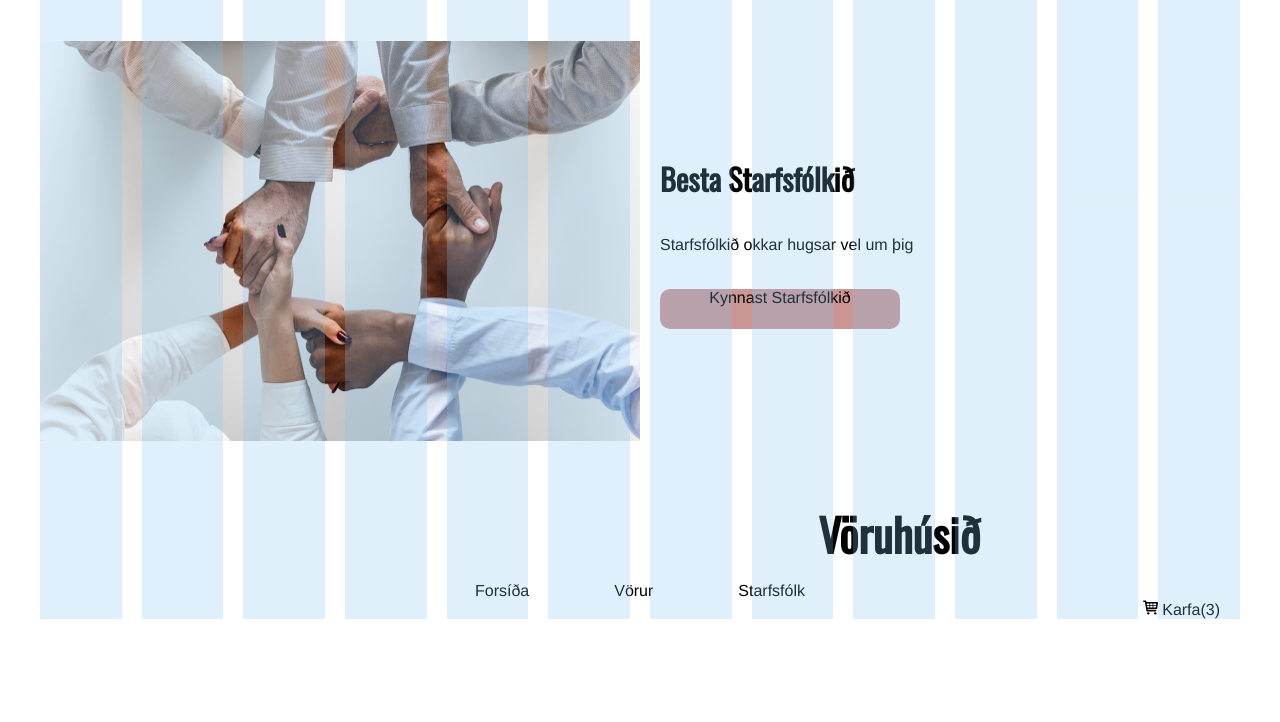
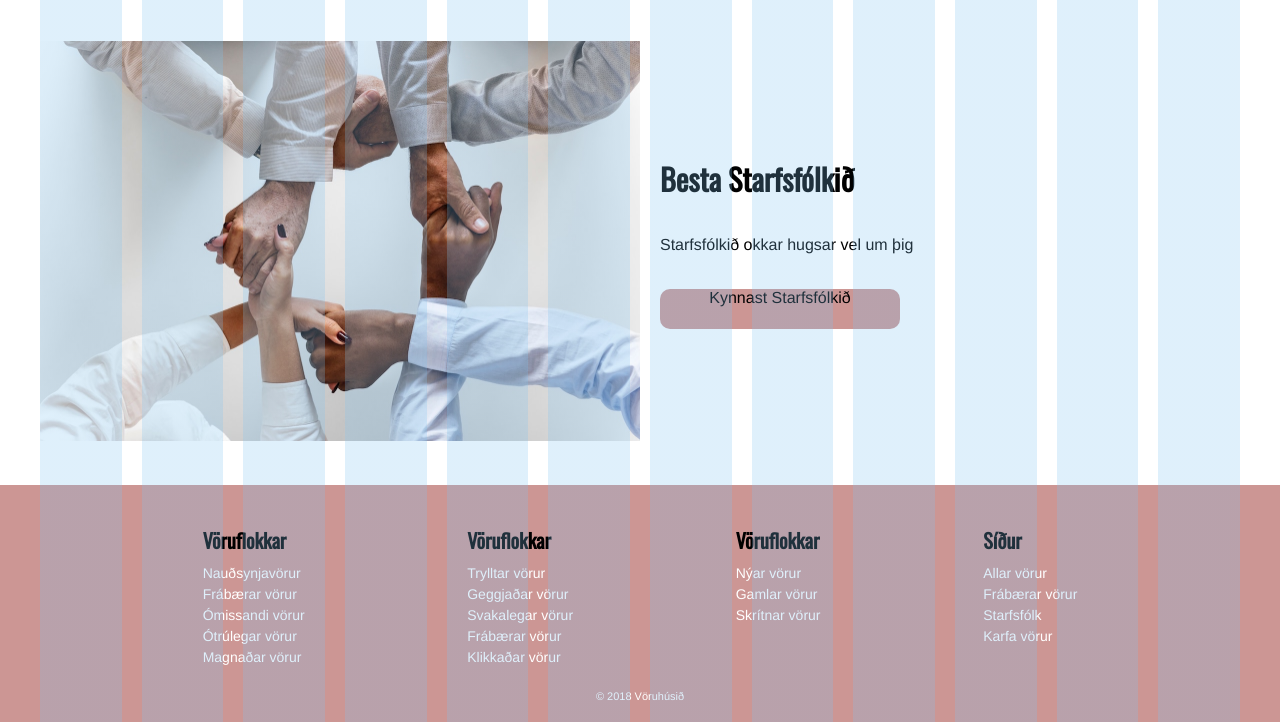
Before and after one commit to eij15/hopv1, a website: page index.html in a window 1280 px wide. Shown: the part 570-1292 px from the top of the page. Before the commit the page ends 1189 px from the top, so only its background shows below. Drawn offline with nearby package versions, Linux system fonts and the light colour scheme; files that its build step writes are made by us from their sources.

Commit message:
fosida buin

```diff
--- a/index.html
+++ b/index.html
@@ -63,35 +63,68 @@
                   <p>Starfsfólkið okkar hugsar vel um þig</p>
                 </div>
                     <div class="efni__takki">
-                      <a href="/efni/staff.txt"><p>Kynnast Starfsfólkið</p></>
+                      <a href="/efni/staff.txt"><p>Kynnast Starfsfólkið</p></a>
                     </div>
           </div>
-
-
-
-
-
-
-
           </div>
       </section>
 
 
       <section class="fotur">
 <div class="main">
-            <div class="haus__titill">
-              <h1><a href="#">Vöruhúsið</a></h1>
+        <div class="cards">
+        <div class="card">
+          <div class="card__title">
+            <h4>Vöruflokkar</h4>
           </div>
-            <div class="haus__linkar">
-              <a href="/efni/index.txt">Forsíða</a>
-              <a href="/efni/products.txt">Vörur</a>
-              <a href="/efni/staff.txt">Starfsfólk</a>
+          <div class="card__efni">
+            <p>Nauðsynjavörur</p>
+            <p>Frábærar vörur</p>
+            <p>Ómissandi vörur</p>
+            <p>Ótrúlegar vörur</p>
+            <p>Magnaðar vörur</p>
           </div>
-            <div class="haus__karfa">
-              <div>
-                <img src="/img/cart.svg" alt="">
-                <a href="/efni/cart.txt"> Karfa(3)</a>
         </div>
+
+        <div class="card">
+        <div class="card__title">
+          <h4>Vöruflokkar</h4>
+        </div>
+          <div class="card__efni">
+            <p>Trylltar vörur</p>
+            <p>Geggjaðar vörur</p>
+            <p>Svakalegar vörur</p>
+            <p>Frábærar vörur</p>
+            <p>Klikkaðar vörur</p>
+          </div>
+        </div>
+
+        <div class="card">
+        <div class="card__title">
+          <h4>Vöruflokkar</h4>
+        </div>
+          <div class="card__efni">
+            <p>Nýar vörur</p>
+            <p>Gamlar vörur</p>
+            <p>Skrítnar vörur</p>
+          </div>
+        </div>
+
+        <div class="card">
+        <div class="card__title">
+          <h4>Síður</h4>
+        </div>
+          <div class="card__efni">
+            <p>Allar vörur</p>
+            <p>Frábærar vörur</p>
+            <p>Starfsfólk</p>
+            <p>Karfa vörur</p>
+            <p></p>
+          </div>
+        </div>
+      </div>
+      <div class="Mark">
+        <p>&#169; 2018 Vöruhúsið</p>
       </div>
 </div>
       </section>
--- /dev/null
+++ b/scss/footer.scss
@@ -0,0 +1,40 @@
+$font-size_h4: 20px;
+$font-size_footer: 14px;
+$font-size_Mark: 11px;
+
+
+.fotur {
+  margin: auto;
+  padding-top: 40px;
+  background-color: #cc9694;
+  max-width: 100%;
+  justify-content: space-evenly;
+}
+
+.card__title h4 {
+    padding-bottom: 10px;
+    font-family: 'Oswald', sans-serif;
+    font-size: $font-size_h4;
+}
+
+.card__efni p{
+    font-family: Helvetica;
+    color: #ffffff;
+    padding-bottom: 5px;
+    font-size: $font-size_footer;
+}
+
+.Mark{
+    text-align: center;
+    font-family: Helvetica;
+    color: #ffffff;
+    font-size: $font-size_Mark;
+    padding-bottom: 20px;
+    padding-top: 20px;
+
+}
+
+.cards{
+    display: flex;
+    justify-content: space-evenly;
+}
--- a/scss/header.scss
+++ b/scss/header.scss
@@ -3,6 +3,7 @@ $font-size_p: 16px;
 $b: black;
 
 .haus {
+    margin: auto;
     max-width: 100%;
     background-color: #afb281;
     width: 100%;
--- a/styles.scss
+++ b/styles.scss
@@ -1,6 +1,7 @@
 @import "scss/header.scss";
 @import "scss/config.scss";
 @import "scss/forsida_efni.scss";
+@import "scss/footer.scss";
 
 * {
   padding: 0;
```
Also changed, not shown: style.css. Lines whose indentation alone changed are shown as unchanged.
